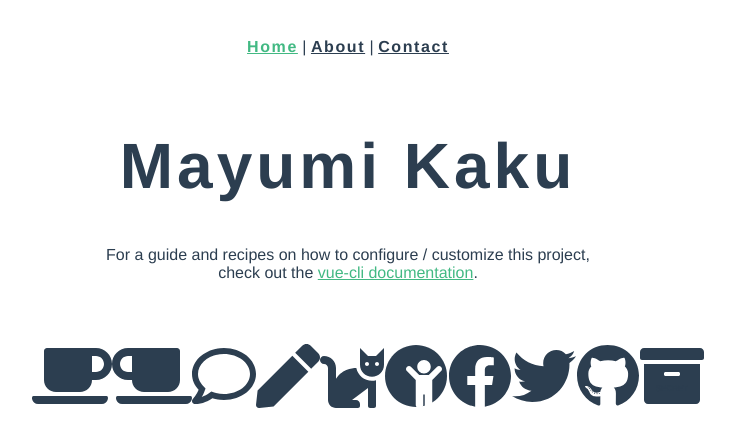
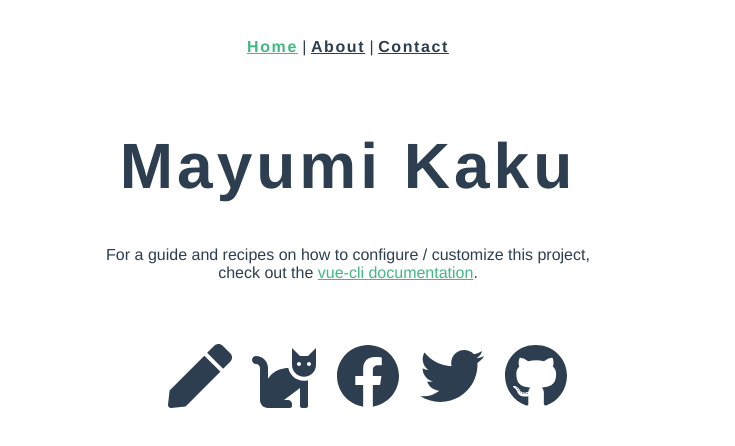
Before and after one commit to chimayu/portfolio, a Vue app: page / in a window 1280 px wide. Shown: the top 446 px of the page, without its empty margins (292-1027 px from the left). Built offline with nearby package versions, Linux system fonts and the light colour scheme.

Commit message:
フッター修正

```diff
--- a/src/App.vue
+++ b/src/App.vue
@@ -36,7 +36,7 @@ ul {
 
 li.font-awesome {
   display: inline-block;
-
+  padding: 0 10px;
 }
 
 </style>
--- a/src/components/myFooter.vue
+++ b/src/components/myFooter.vue
@@ -1,41 +1,21 @@
 <template>
   <div id="nav">
     <ul class="list ma0 pa0 flex flex-row flex-wrap teal4">
+
     <li class="pv3 ph2 ma0 link grow font-awesome">
-      <font-awesome-icon icon="coffee" size="4x" />
+      <a href="https://qiita.com/chimayu" target="_blank"><font-awesome-icon :icon="['fas', 'pen']" size="4x" /></a>
     </li>
     <li class="pv3 ph2 ma0 link grow font-awesome">
-      <font-awesome-icon :icon="['fas', 'coffee']" flip="horizontal" size="4x" />
+      <a href="http://nekonoblog.net" target="_blank"><font-awesome-icon :icon="['fas', 'cat']" size="4x" /></a>
     </li>
     <li class="pv3 ph2 ma0 link grow font-awesome">
-      <font-awesome-icon :icon="['far', 'comment']" size="4x" />
+      <a href="https://www.facebook.com/chimayu" target="_blank"><font-awesome-icon :icon="['fab', 'facebook']" size="4x" /></a>
     </li>
     <li class="pv3 ph2 ma0 link grow font-awesome">
-      <font-awesome-icon :icon="['fas', 'pen']" size="4x" />
+      <a href="https://twitter.com/chimayu" target="_blank"><font-awesome-icon :icon="['fab', 'twitter']" size="4x" /></a>
     </li>
     <li class="pv3 ph2 ma0 link grow font-awesome">
-      <font-awesome-icon :icon="['fas', 'cat']" size="4x" />
-    </li>
-    <li class="pv3 ph2 ma0 link grow font-awesome">
-      <font-awesome-icon icon="child" transform="shrink-4 down-2 right-2" :mask="['fas', 'circle']" size="4x" />
-    </li>
-    <li class="pv3 ph2 ma0 link grow font-awesome">
-      <font-awesome-icon :icon="['fab', 'facebook']" size="4x" />
-    </li>
-    <li class="pv3 ph2 ma0 link grow font-awesome">
-      <font-awesome-icon :icon="['fab', 'twitter']" size="4x" />
-    </li>
-    <li class="pv3 ph2 ma0 link grow font-awesome">
-      <font-awesome-icon :icon="['fab', 'github']" size="4x" />
-    </li>
-    <li class="pv3 ph2 ma0 link grow font-awesome">
-      <font-awesome-icon :icon="queen" size="4x" />
-    </li>
-    <li class="pv3 ph2 ma0 link grow font-awesome">
-      <font-awesome-layers full-width class="fa-4x">
-        <font-awesome-icon :icon="['fas', 'archive']"/>
-        <font-awesome-layers-text class="red8" transform="down-3 shrink-14" value="SECRET" />
-      </font-awesome-layers>
+      <a href="https://github.com/chimayu/" target="_blank"><font-awesome-icon :icon="['fab', 'github']" size="4x" /></a>
     </li>
   </ul>
   </div>
```
